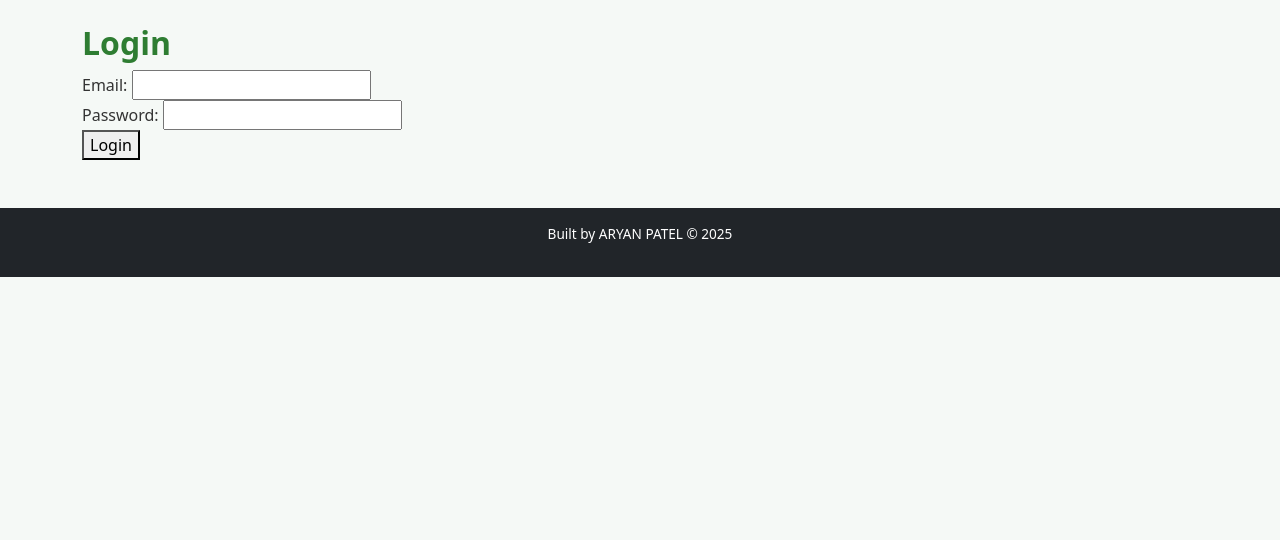
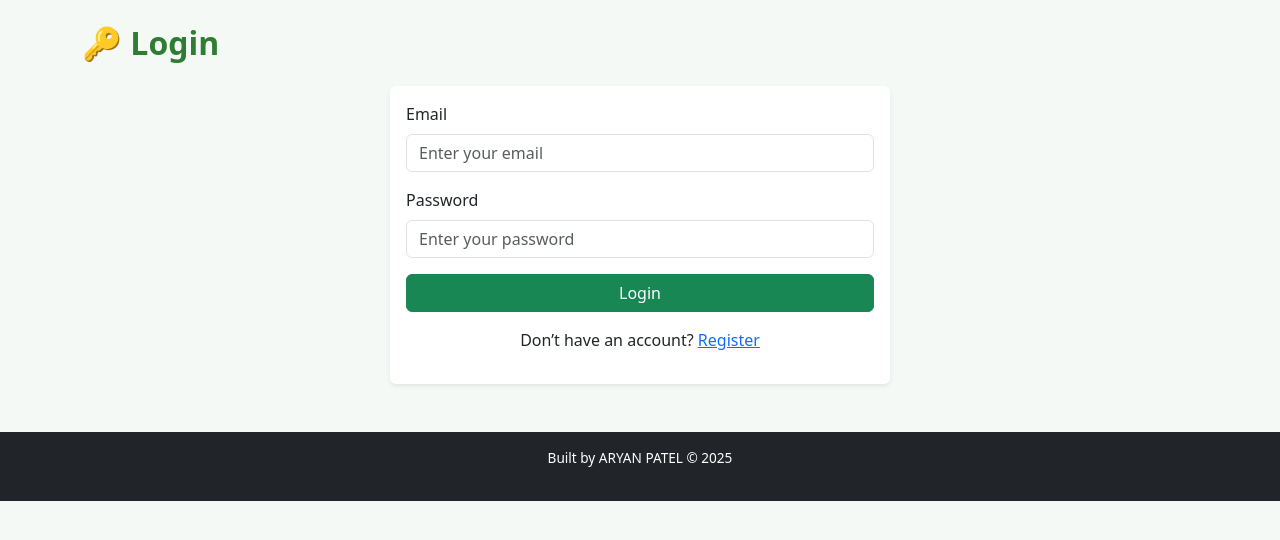
Before and after one commit to Immortal-here/EcoTrack, a Flask app: page /login in a window 1280 px wide. Shown: the part 56-596 px from the top of the page. Run offline with Flask 3, Linux system fonts and the light colour scheme.

Commit message:
Enhance login.html with Bootstrap styling
Updated the login form with Bootstrap styling and improved layout.

Signed-off-by: Immortal-here <aryanpatel01122006@gmail.com>

```diff
--- a/templates/login.html
+++ b/templates/login.html
@@ -1,9 +1,29 @@
 {% extends "base.html" %}
 {% block content %}
-  <h2>Login</h2>
-  <form method="post">
-    <label>Email: <input type="email" name="email" required></label><br>
-    <label>Password: <input type="password" name="password" required></label><br>
-    <button type="submit">Login</button>
-  </form>
+  <h2 class="mb-4">🔑 Login</h2>
+
+  <div class="card shadow-sm border-0 mx-auto" style="max-width: 500px;">
+    <div class="card-body">
+      <form method="POST" action="{{ url_for('login') }}">
+        <!-- Email -->
+        <div class="mb-3">
+          <label for="email" class="form-label">Email</label>
+          <input type="email" class="form-control" id="email" name="email" placeholder="Enter your email" required>
+        </div>
+
+        <!-- Password -->
+        <div class="mb-3">
+          <label for="password" class="form-label">Password</label>
+          <input type="password" class="form-control" id="password" name="password" placeholder="Enter your password" required>
+        </div>
+
+        <!-- Submit -->
+        <button type="submit" class="btn btn-success w-100">Login</button>
+      </form>
+
+      <p class="text-center mt-3">
+        Don’t have an account? <a href="{{ url_for('register') }}">Register</a>
+      </p>
+    </div>
+  </div>
 {% endblock %}
```
